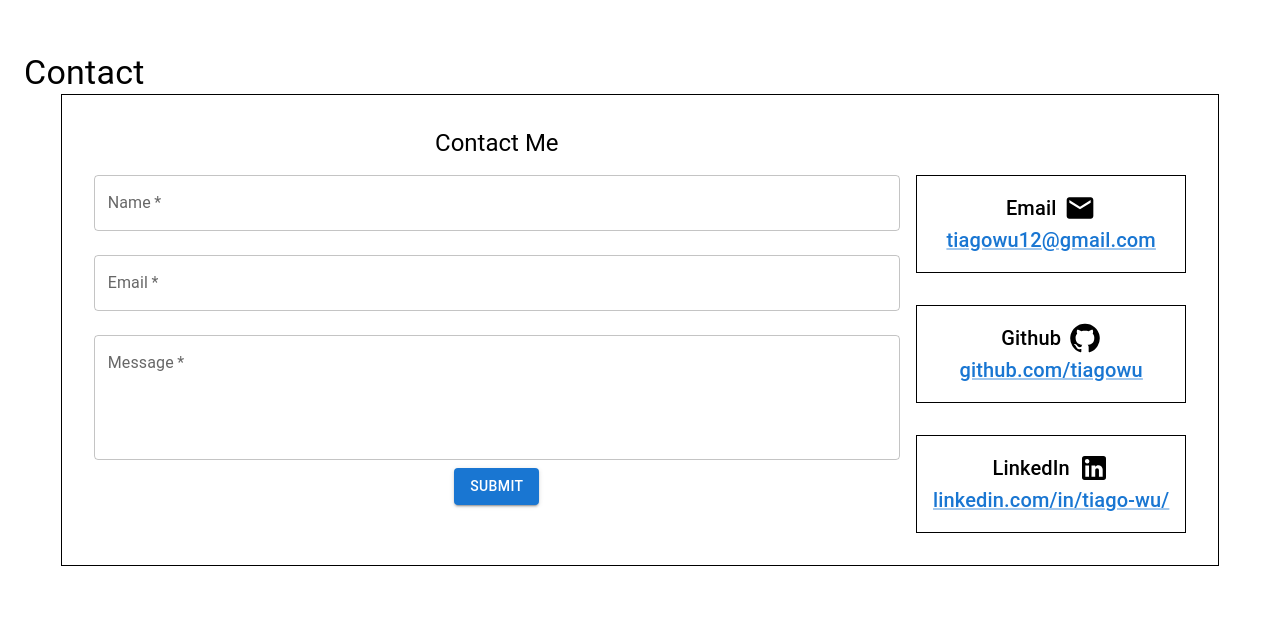
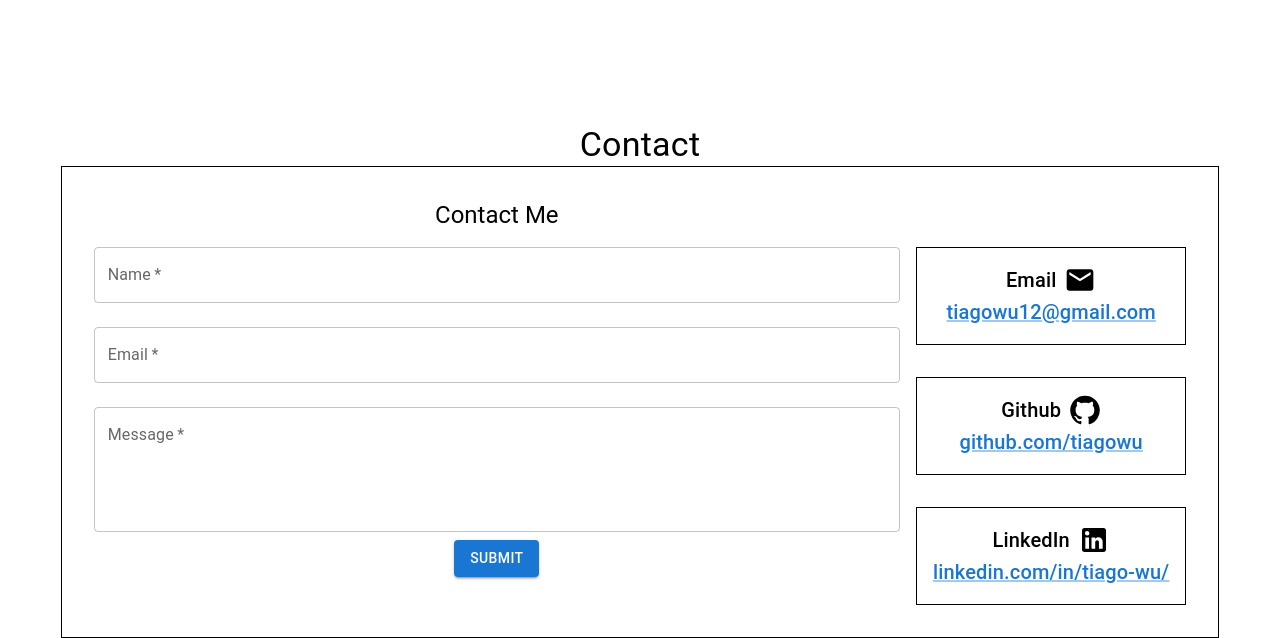
Before and after one commit to tiagowu/portfolio-website, a React (Create React App) app: page / in a window 1280 px wide. Shown: the part 3671-4309 px from the top of the page. Before the commit the page ends 4237 px from the top, so only its background shows below. Built offline with nearby package versions, Linux system fonts and the light colour scheme.

Commit message:
Use sx prop for padding top and text align for outer container

```diff
--- a/src/components/Contact.jsx
+++ b/src/components/Contact.jsx
@@ -8,7 +8,7 @@ import GitHubIcon from "@mui/icons-material/GitHub";
 
 const Contact = () => {
   return (
-    <Container id="contact" maxWidth={false} paddingTop="72px" textAlign="center">
+    <Container id="contact" maxWidth={false} sx={{ paddingTop: "72px", textAlign: "center" }}>
       <Typography variant="h4">Contact</Typography>
       <Box display="flex" justifyContent="center">
         <Box display="flex" flexDirection={{ xs: "column", sm: "row" }} justifyContent="center" padding="32px" border="1px solid black">
```
